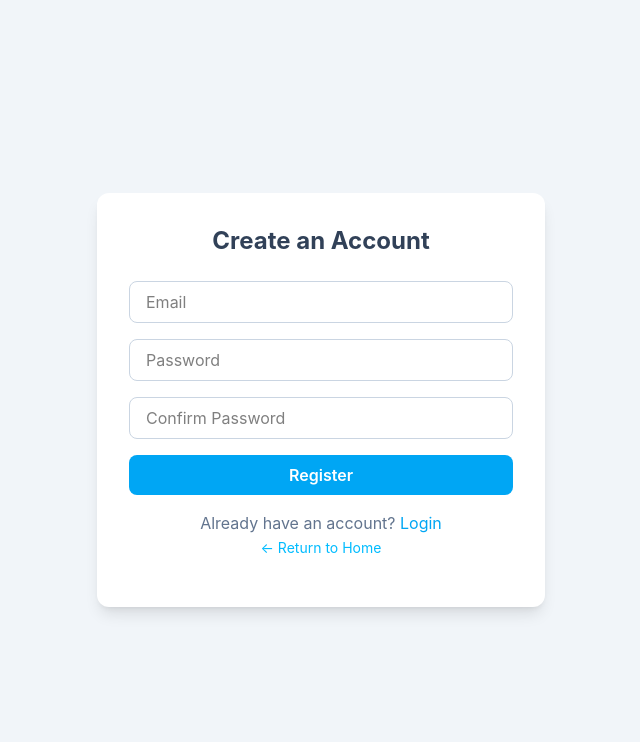
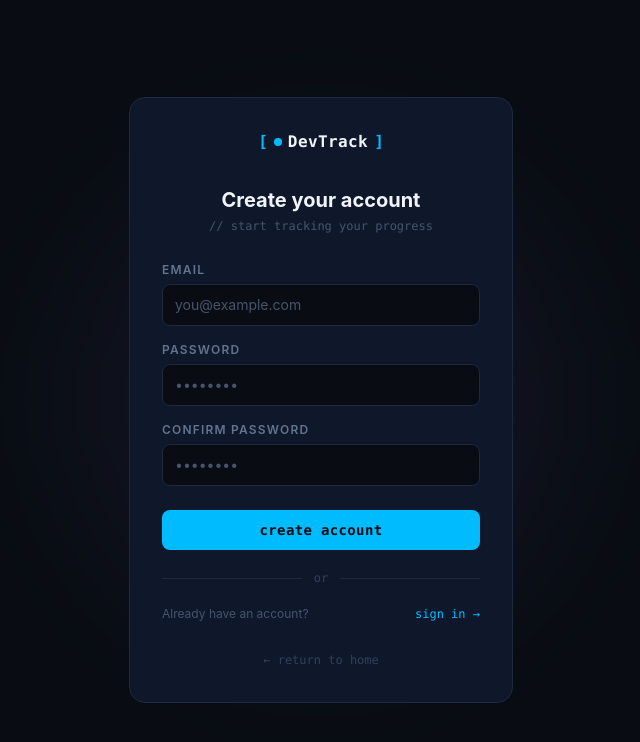
Before and after one commit to roymulinge/devtrack-app, a React (Vite) app: page /register in a window 1280 px wide. Shown: the top 742 px of the page, without its empty margins (319-959 px from the left). Built offline with nearby package versions, Linux system fonts and the light colour scheme.

Commit message:
feat: redesign Register page with dark theme matching app style

```diff
--- a/src/pages/Register.jsx
+++ b/src/pages/Register.jsx
@@ -2,120 +2,220 @@ import { useState } from "react";
 import { useNavigate, Link } from "react-router-dom";
 import axios from "../api/axios";
 
+// Password strength helper
+const getStrength = (pwd) => {
+  if (!pwd) return { score: 0, label: "", color: "" };
+  let score = 0;
+  if (pwd.length >= 8)              score++;
+  if (/[A-Z]/.test(pwd))            score++;
+  if (/[0-9]/.test(pwd))            score++;
+  if (/[^A-Za-z0-9]/.test(pwd))     score++;
+  const map = {
+    0: { label: "",          color: "" },
+    1: { label: "weak",      color: "bg-red-400"     },
+    2: { label: "medium",    color: "bg-amber-400"   },
+    3: { label: "strong",    color: "bg-sky-400"     },
+    4: { label: "very strong", color: "bg-emerald-400" },
+  };
+  return { score, ...map[score] };
+};
+
 const Register = () => {
   const navigate = useNavigate();
-  const [formData, setFormData] = useState({
-    email: "",
-    password: "",
-    password2: ""
-  });
-  const [error, setError] = useState("");
-  const [loading, setLoading] = useState(false);
+  const [formData, setFormData] = useState({ email: "", password: "", password2: "" });
+  const [error, setError]       = useState("");
+  const [loading, setLoading]   = useState(false);
 
   const { email, password, password2 } = formData;
+  const strength = getStrength(password);
 
   const handleChange = (e) => {
-    setFormData({
-      ...formData,
-      [e.target.name]: e.target.value
-    });
+    setFormData({ ...formData, [e.target.name]: e.target.value });
   };
 
   const handleSubmit = async (e) => {
     e.preventDefault();
+    setError("");
 
     if (password !== password2) {
-      setError("Passwords do not match");
+      setError("Passwords do not match.");
       return;
     }
 
+    if (strength.score < 2) {
+      setError("Please choose a stronger password.");
+      return;
+    }
+
+    setLoading(true);
     try {
-      setLoading(true);
-      setError("");
-
       await axios.post("/auth/register/", { email, password });
-
       navigate("/login");
     } catch (err) {
-      console.error(err.response?.data || err.message);
-      setError("Registration failed");
+      const data = err.response?.data;
+      if (data?.email)    setError(data.email[0]);
+      else if (data?.password) setError(data.password[0]);
+      else setError("Registration failed. Please try again.");
     } finally {
       setLoading(false);
     }
   };
 
   return (
-    <div className="min-h-screen flex items-center justify-center bg-slate-100">
-      <div className="bg-white p-8 rounded-xl shadow-lg w-full max-w-md">
-        <h2 className="text-2xl font-bold text-slate-700 mb-6 text-center">Create an Account</h2>
+    <div className="min-h-screen bg-[#090d13] flex items-center justify-center px-4 relative overflow-hidden">
 
+      {/* Background glow — violet tint to differentiate from login */}
+      <div className="absolute w-[500px] h-[500px] rounded-full bg-violet-400/5 blur-3xl top-1/2 left-1/2 -translate-x-1/2 -translate-y-1/2 pointer-events-none" />
+
+      {/* Card */}
+      <div className="w-full max-w-sm bg-slate-900 border border-slate-800 rounded-2xl p-8 relative z-10">
+
+        {/* Logo */}
+        <div className="flex items-center justify-center gap-1.5 mb-8">
+          <span className="text-sky-400 font-mono font-bold text-base">[</span>
+          <span className="w-2 h-2 rounded-full bg-sky-400 inline-block" />
+          <span className="font-mono font-bold text-base text-slate-100 tracking-wide">DevTrack</span>
+          <span className="text-sky-400 font-mono font-bold text-base">]</span>
+        </div>
+
+        {/* Heading */}
+        <div className="text-center mb-7">
+          <h1 className="text-xl font-bold text-slate-100 mb-1">Create your account</h1>
+          <p className="text-xs font-mono text-slate-600">// start tracking your progress</p>
+        </div>
+
+        {/* Error */}
         {error && (
-          <p className="bg-red-100 text-red-700 px-4 py-2 rounded mb-4 text-center">
+          <div className="mb-5 text-xs text-red-400 bg-red-500/10 border border-red-500/20 rounded-lg px-3 py-2.5 text-center">
             {error}
-          </p>
+          </div>
         )}
 
+        {/* Form */}
         <form onSubmit={handleSubmit} className="space-y-4">
+
+          {/* Email */}
           <div>
+            <label className="block text-xs text-slate-500 uppercase tracking-widest font-semibold mb-1.5">
+              Email
+            </label>
             <input
               type="email"
               name="email"
-              placeholder="Email"
+              placeholder="you@example.com"
               value={email}
               onChange={handleChange}
               required
-              className="w-full px-4 py-2 border border-slate-300 rounded-lg focus:outline-none focus:ring-2 focus:ring-sky-400"
+              autoComplete="email"
+              className="w-full bg-[#090d13] border border-slate-800 rounded-lg px-3 py-2.5 text-sm text-slate-200 placeholder-slate-600 focus:outline-none focus:border-sky-500/50 transition"
             />
           </div>
 
+          {/* Password + strength meter */}
           <div>
+            <label className="block text-xs text-slate-500 uppercase tracking-widest font-semibold mb-1.5">
+              Password
+            </label>
             <input
               type="password"
               name="password"
-              placeholder="Password"
+              placeholder="••••••••"
               value={password}
               onChange={handleChange}
               required
-              className="w-full px-4 py-2 border border-slate-300 rounded-lg focus:outline-none focus:ring-2 focus:ring-sky-400"
+              autoComplete="new-password"
+              className="w-full bg-[#090d13] border border-slate-800 rounded-lg px-3 py-2.5 text-sm text-slate-200 placeholder-slate-600 focus:outline-none focus:border-sky-500/50 transition"
             />
+            {/* Strength bar */}
+            {password && (
+              <div className="mt-2">
+                <div className="flex gap-1 mb-1">
+                  {[1, 2, 3, 4].map((n) => (
+                    <div
+                      key={n}
+                      className={`flex-1 h-[2px] rounded-full transition-all duration-300
+                        ${n <= strength.score ? strength.color : "bg-slate-800"}`}
+                    />
+                  ))}
+                </div>
+                <p className={`text-xs font-mono ${
+                  strength.score <= 1 ? "text-red-400"
+                  : strength.score === 2 ? "text-amber-400"
+                  : strength.score === 3 ? "text-sky-400"
+                  : "text-emerald-400"
+                }`}>
+                  {strength.label}
+                </p>
+              </div>
+            )}
           </div>
 
+          {/* Confirm password */}
           <div>
+            <label className="block text-xs text-slate-500 uppercase tracking-widest font-semibold mb-1.5">
+              Confirm Password
+            </label>
             <input
               type="password"
               name="password2"
-              placeholder="Confirm Password"
+              placeholder="••••••••"
               value={password2}
               onChange={handleChange}
               required
-              className="w-full px-4 py-2 border border-slate-300 rounded-lg focus:outline-none focus:ring-2 focus:ring-sky-400"
+              autoComplete="new-password"
+              className={`w-full bg-[#090d13] border rounded-lg px-3 py-2.5 text-sm text-slate-200 placeholder-slate-600 focus:outline-none transition
+                ${password2 && password !== password2
+                  ? "border-red-500/50 focus:border-red-500/50"
+                  : password2 && password === password2
+                  ? "border-emerald-500/50 focus:border-emerald-500/50"
+                  : "border-slate-800 focus:border-sky-500/50"
+                }`}
             />
+            {/* Match indicator */}
+            {password2 && (
+              <p className={`text-xs font-mono mt-1 ${
+                password === password2 ? "text-emerald-400" : "text-red-400"
+              }`}>
+                {password === password2 ? "passwords match" : "passwords do not match"}
+              </p>
+            )}
           </div>
 
           <button
             type="submit"
             disabled={loading}
-            className={`w-full py-2 rounded-lg text-white font-semibold transition ${
-              loading ? "bg-sky-300 cursor-not-allowed" : "bg-sky-500 hover:bg-sky-600"
-            }`}
+            className="w-full bg-sky-400 hover:bg-sky-300 disabled:bg-sky-400/40 text-[#090d13] font-mono font-bold text-sm py-2.5 rounded-lg transition tracking-wide mt-2"
           >
-            {loading ? "Registering..." : "Register"}
+            {loading ? "creating account..." : "create account"}
           </button>
+
         </form>
 
-        <p className="text-center text-slate-500 mt-4">
-          Already have an account?{" "}
-          <Link to="/login" className="text-sky-500 hover:underline">
-            Login
+        {/* Divider */}
+        <div className="flex items-center gap-3 my-5">
+          <div className="flex-1 h-px bg-slate-800" />
+          <span className="text-xs font-mono text-slate-700">or</span>
+          <div className="flex-1 h-px bg-slate-800" />
+        </div>
+
+        {/* Login link */}
+        <div className="flex items-center justify-between">
+          <span className="text-xs text-slate-600">Already have an account?</span>
+          <Link
+            to="/login"
+            className="text-xs font-mono text-sky-400 hover:text-sky-300 transition"
+          >
+            sign in →
           </Link>
-        </p>
+        </div>
 
-        <div className="mb-4 text-center">
+        {/* Back to home */}
+        <div className="mt-6 text-center">
           <Link
             to="/"
-            className="text-sky-400 hover:underline text-sm"
+            className="text-xs font-mono text-slate-700 hover:text-slate-500 transition"
           >
-            ← Return to Home
+            ← return to home
           </Link>
         </div>
 
```
